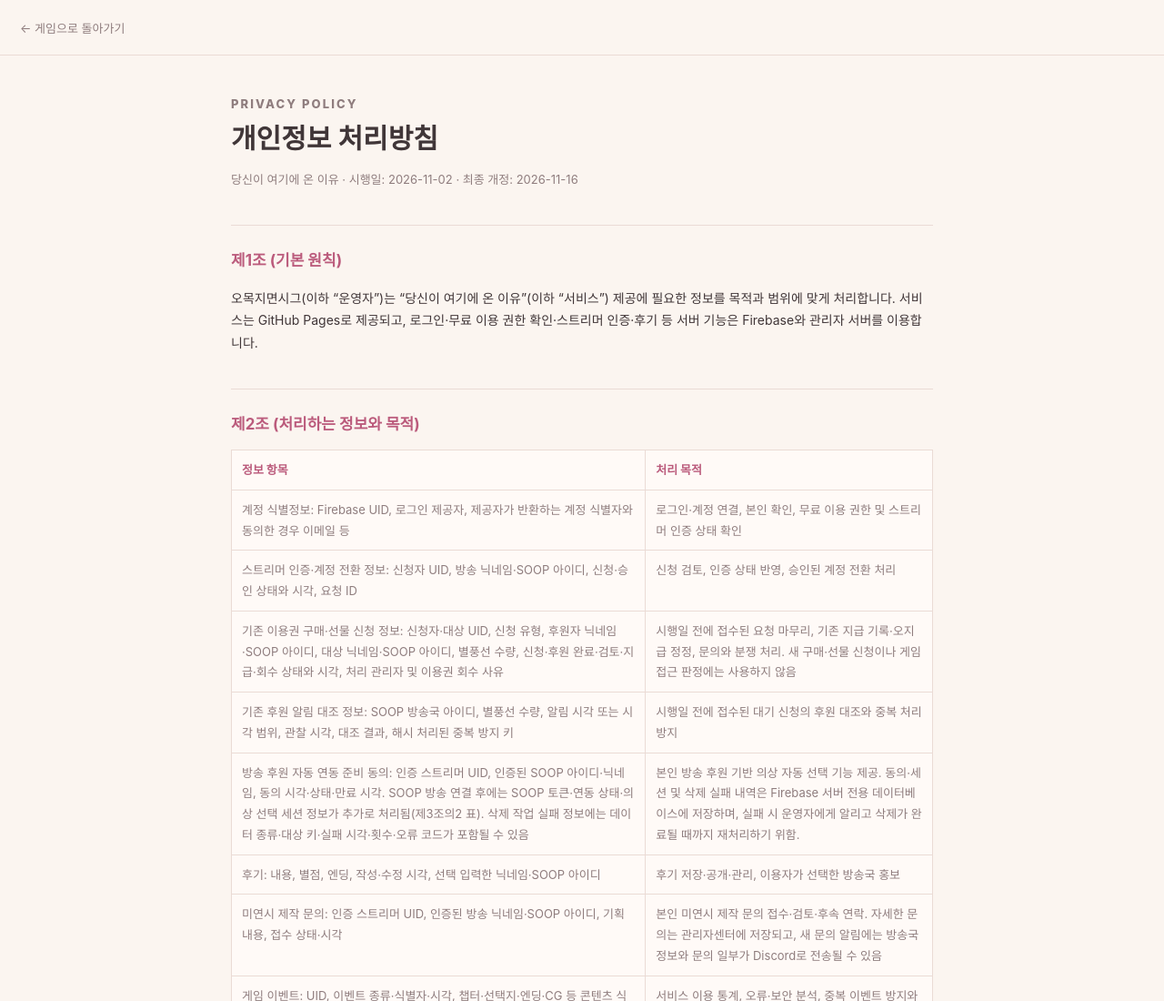
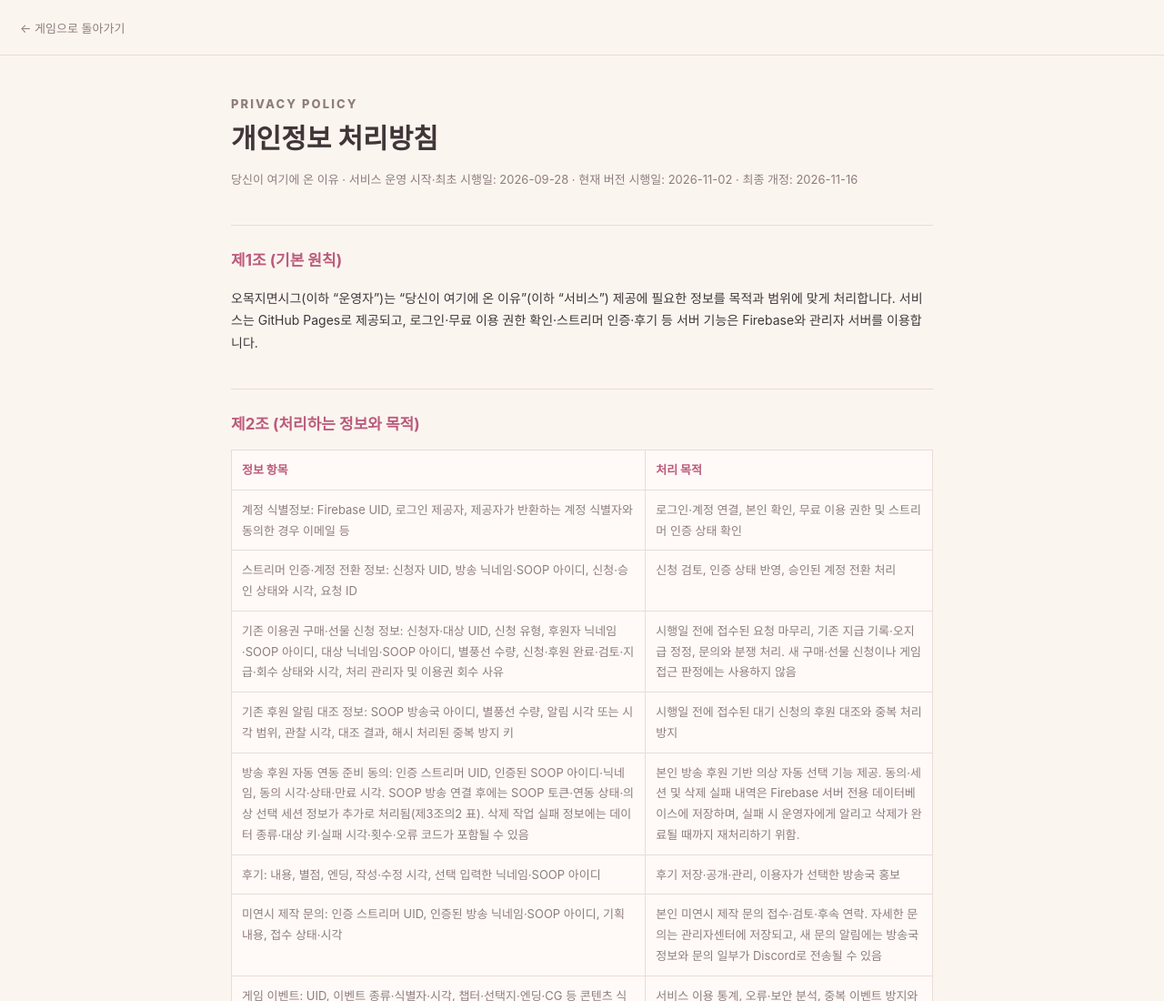
Before and after one commit to neezu-crypto/onyu-vn, a plain HTML site: page privacy.html in a window 1280 px wide. Shown: the top 1100 px of the page at 91% size. Drawn offline with Linux system fonts and the light colour scheme.

Commit message:
정책 문서: 서비스 운영 시작일·최초 시행일·현재 버전 시행일 표시
Co-Authored-By: Claude Opus 5.5 <noreply@anthropic.com>
Claude-Session: https://claude.ai/code/session_01AXsD9faZisk6rBbcVqg38V

```diff
--- a/privacy.html
+++ b/privacy.html
@@ -15,7 +15,7 @@
 <body>
 <div class="top"><a href="index.html">← 게임으로 돌아가기</a></div>
 <main>
-  <header class="hero"><p class="eyebrow">Privacy Policy</p><h1>개인정보 처리방침</h1><p>당신이 여기에 온 이유 · 시행일: 2026-11-02 · 최종 개정: 2026-11-16</p></header>
+  <header class="hero"><p class="eyebrow">Privacy Policy</p><h1>개인정보 처리방침</h1><p>당신이 여기에 온 이유 · 서비스 운영 시작·최초 시행일: 2026-09-28 · 현재 버전 시행일: 2026-11-02 · 최종 개정: 2026-11-16</p></header>
   <div class="doc">
     <section>
       <h2>제1조 (기본 원칙)</h2>
```
Also changed, not shown: terms.html (+1 -1 lines).
